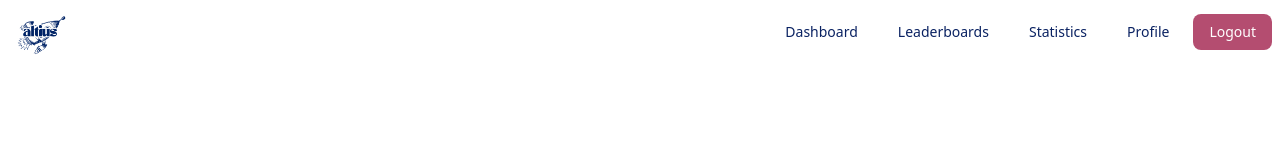
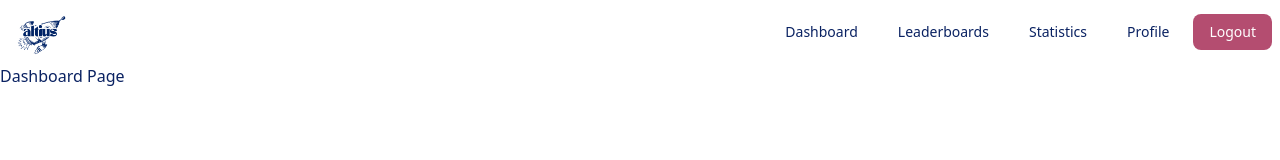
Before and after one commit to jbiggs512/CSD_Student_Testing_Platform, a React (Vite) app in the folder frontend/: page /dashboard in a window 1280 px wide. Shown: the top 160 px of the page. Built offline with nearby package versions, Linux system fonts and the light colour scheme.

Commit message:
fix: Adding Outlet to nav bar

```diff
--- a/frontend/src/shared/components/ui/navbar.tsx
+++ b/frontend/src/shared/components/ui/navbar.tsx
@@ -1,5 +1,5 @@
 import { useState } from "react";
-import { Link } from "react-router";
+import { Link, Outlet } from "react-router";
 import { MenuIcon } from "lucide-react";
 import {
   Button,
@@ -57,7 +57,8 @@ export function NavBar() {
   const items = userType ? navItems[userType] : [];
 
   return (
-    <div id="main-layout" className="flex w-full items-center justify-end px-2">
+    <>
+      <div id="nav-bar" className="flex w-full items-center justify-end px-2">
         <img src={logo} alt="Logo" className="h-16 w-auto mr-auto" />
 
         {userType && (
@@ -104,5 +105,9 @@ export function NavBar() {
           </>
         )}
       </div>
+
+      {/* The Outlet acts as a placeholder for the child route, e.g., DashboardPage */}
+      <Outlet />
+    </>
   );
 }
```
Lines whose indentation alone changed are shown as unchanged.
